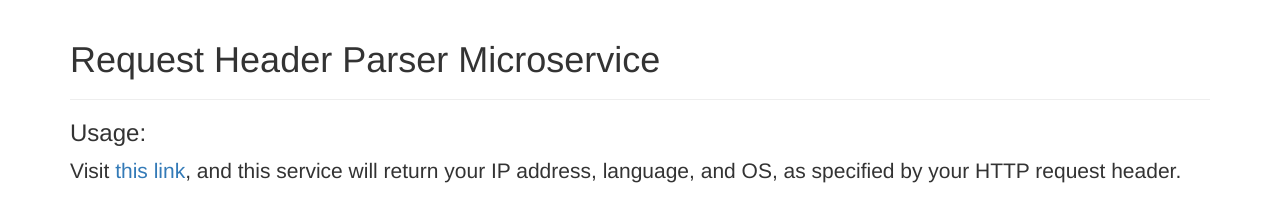
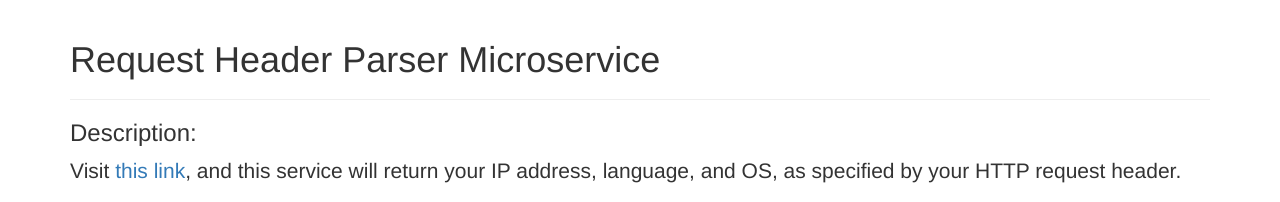
Before and after one commit to jammatpic/request-header-parser-microservice, a website: page public/index.html in a window 1280 px wide. Shown: the top 202 px of the page. Drawn offline with nearby package versions, Linux system fonts and the light colour scheme.

Commit message:
Changed wording of homepage

```diff
--- a/public/index.html
+++ b/public/index.html
@@ -10,7 +10,7 @@
             <h1>Request Header Parser Microservice</h1>
         </header>
         <div class = "lead">
-            <h3>Usage:</h3>
+            <h3>Description:</h3>
             <p>Visit <a href="/whoami">this link</a>, and this service will return your IP address, language, and OS, as specified by your HTTP request header.</p>
         </div>
         <div>
```
